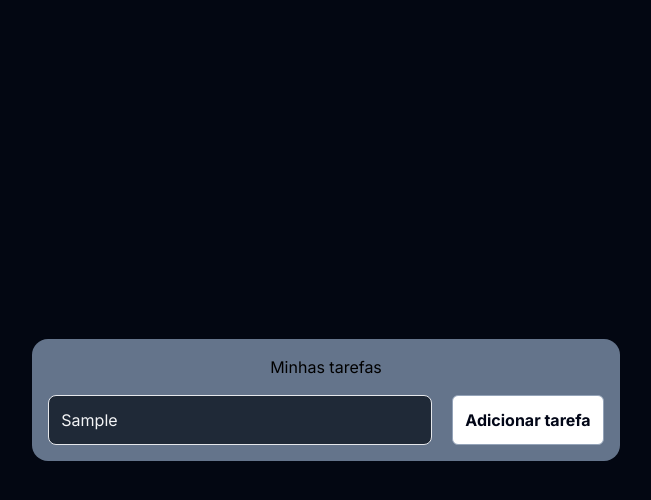
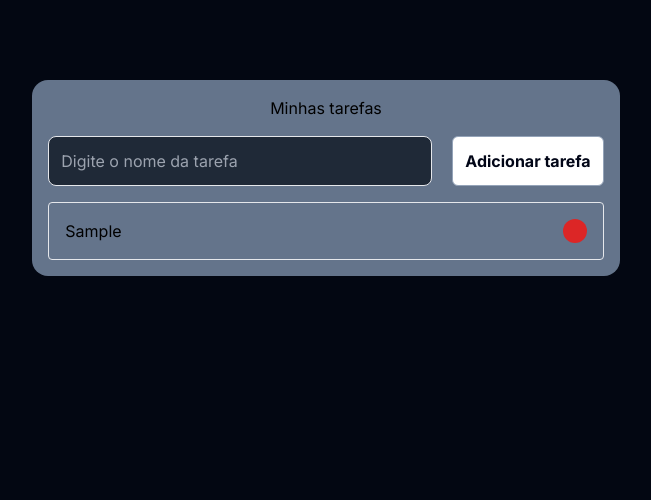
Before and after one commit to AltamiroF-22/next-testing-env, a Next.js app: page /tdd in a window 1280 px wide. Both pictures are taken after typing "Sample" into the empty fields and a click on the button "Adicionar tarefa". Shown: the top 500 px of the page, without its empty margins (314-965 px from the left). Built offline with nearby package versions, Linux system fonts and the light colour scheme.

Commit message:
Should add task on click

```diff
--- a/package.json
+++ b/package.json
@@ -13,7 +13,9 @@
   "dependencies": {
     "next": "14.2.3",
     "react": "^18",
-    "react-dom": "^18"
+    "react-dom": "^18",
+    "react-hook-form": "^7.51.4",
+    "uuid": "^9.0.1"
   },
   "devDependencies": {
     "@testing-library/jest-dom": "^6.4.5",
@@ -23,6 +25,7 @@
     "@types/node": "^20",
     "@types/react": "^18",
     "@types/react-dom": "^18",
+    "@types/uuid": "^9.0.8",
     "eslint": "^8",
     "eslint-config-next": "14.2.3",
     "eslint-plugin-jest-dom": "^5.4.0",
--- a/src/app/tdd/page.tsx
+++ b/src/app/tdd/page.tsx
@@ -1,20 +1,61 @@
-"use client"
-
+"use client";
+import { useState } from "react";
+import { useForm } from "react-hook-form";
+import { TodoProps } from "@/interfaces/todos";
+import { v4 as uuid } from "uuid";
 import { ButtonComponent } from "@/components/Button";
 
 export default function Todos() {
+  const {
+    register,
+    handleSubmit,
+    formState: { errors },
+    resetField,
+    setFocus,
+  } = useForm<{ title: string }>();
+
+  const [todos, setTodos] = useState<TodoProps[]>([]);
+
+  const handleAddTasks = (data: { title: string }) => {
+    setTodos((prev) => [
+      ...prev,
+      { title: data.title, status: false, id: uuid() },
+    ]);
+    resetField("title");
+    setFocus("title");
+  };
+
   return (
-    <div className="w-screen h-screen bg-gray-950 grid place-content-center">
-      <div className="p-4 bg-slate-500 rounded-2xl">
+    <div className="w-screen min-h-screen bg-gray-950 flex justify-center items-start pt-10">
+      <div className="p-4 bg-slate-500 rounded-2xl m-10">
         <h1 className="text-center mb-4">Minhas tarefas</h1>
         <div className="flex gap-5">
           <input
             type="text"
+            {...register("title", { required: true })}
             placeholder="Digite o nome da tarefa"
             className="rounded-lg p-3 min-w-96 bg-gray-800 text-gray-100 outline-none border"
           />
-        <ButtonComponent onClick={()=> console.log(2)} value="Adicionar tarefa"/>
+          <ButtonComponent
+            onClick={() => handleSubmit(handleAddTasks)()}
+            value="Adicionar tarefa"
+          />
         </div>
+        <ul className="flex flex-col gap-3 mt-4">
+          {todos.map((todo) => (
+            <div
+              className="w-full border rounded flex justify-between items-center p-4 "
+              key={todo.id}
+            >
+              <li className="">{todo.title}</li>
+              <span
+                className={`p-1 w-6 h-6 rounded-full ${
+                  todo.status ? "bg-green-500" : "bg-red-600"
+                } `}
+              ></span>
+            </div>
+          ))}
+        </ul>
       </div>
     </div>
   );
--- /dev/null
+++ b/src/interfaces/todos.ts
@@ -0,0 +1,5 @@
+export interface TodoProps {
+  id: string;
+  title: string;
+  status: boolean;
+}
```
Also changed, not shown: 2 other files (tests, documents, lock files or other folders). Lines whose indentation alone changed are shown as unchanged.
